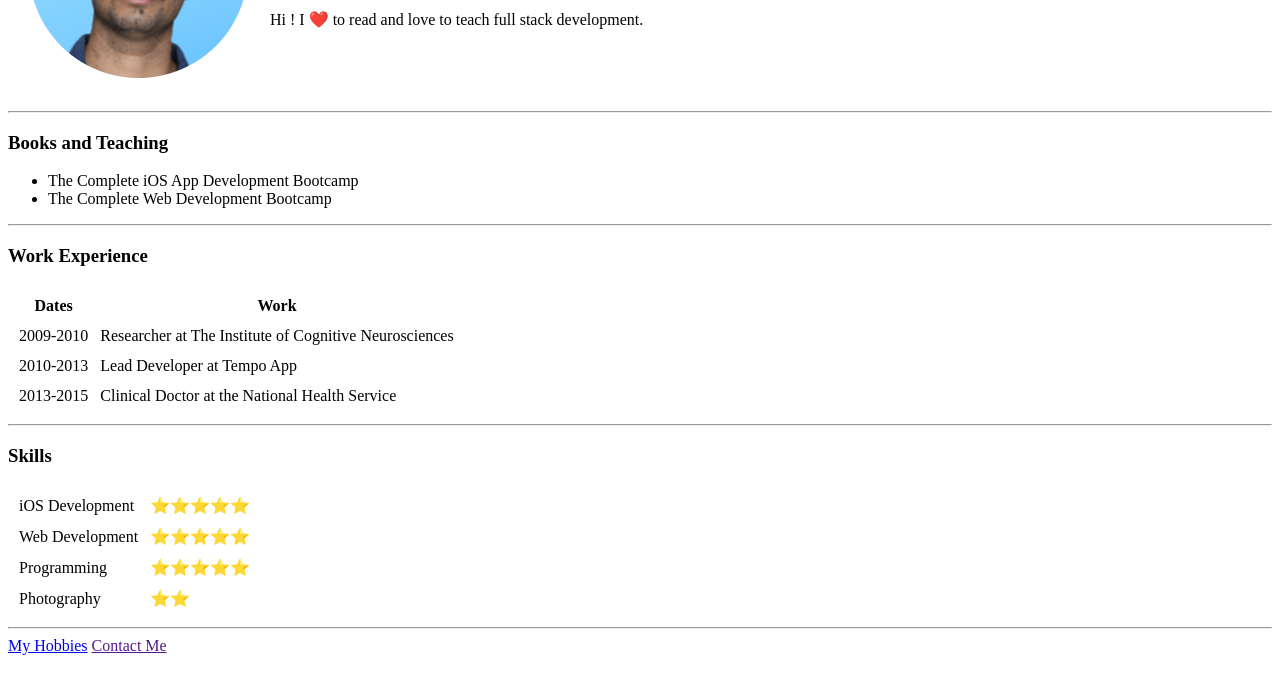
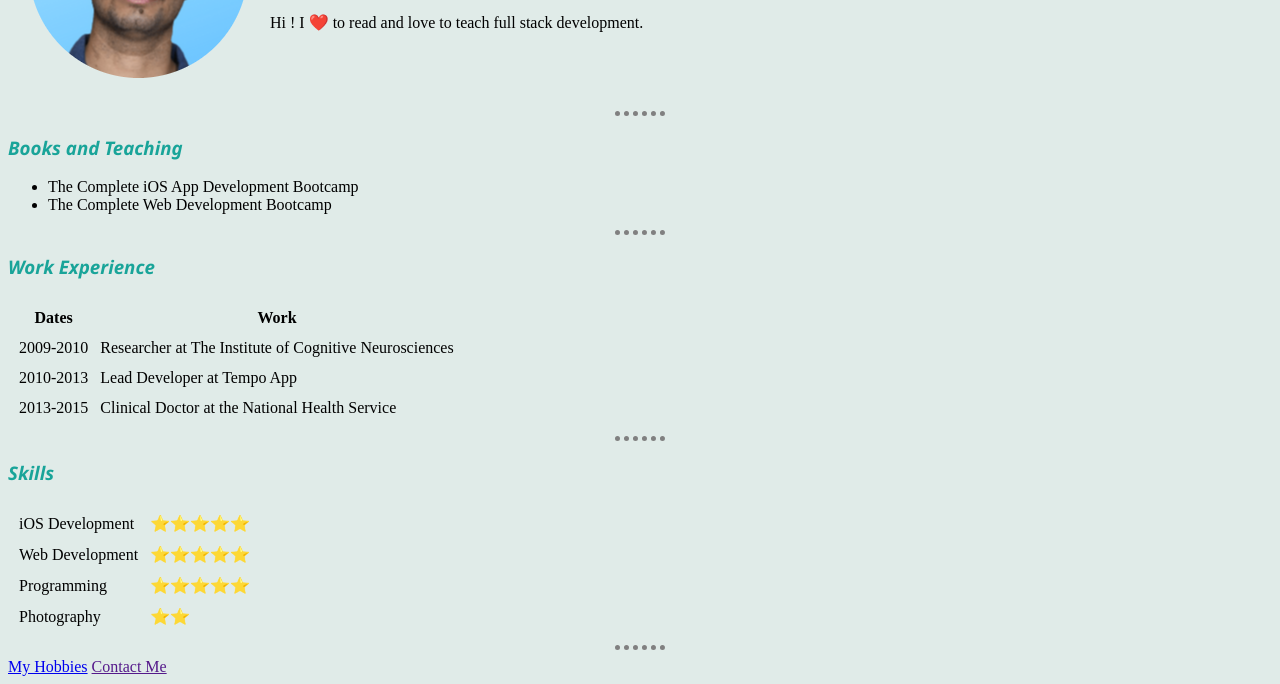
Before and after one commit to aadhar54/mypage, a plain HTML site: page index.html in a window 1280 px wide. Shown: the part 170-854 px from the top of the page. Before the commit the page ends 833 px from the top, so only its background shows below. Drawn offline with Linux system fonts and the light colour scheme.

Commit message:
css complete for personal website

```diff
--- /dev/null
+++ b/css/style.css
@@ -0,0 +1,17 @@
+body{
+    background-color: #e0ebe8;
+}
+
+h3, h2, h1{
+    color: #19a499;
+    font-style: italic;
+    font-family: 'Segoe UI', Tahoma, Geneva, Verdana, sans-serif;
+}
+
+hr{
+    width: 4%;
+    border-style: none;
+    border-top-style: dotted ;
+    border-color: grey;
+    border-width: 5px;
+}
--- a/index.html
+++ b/index.html
@@ -4,6 +4,7 @@
     <meta charset="UTF-8">
     <meta http-equiv="X-UA-Compatible" content="IE=edge">
     <meta name="viewport" content="width=device-width, initial-scale=1.0">
+    <link rel="stylesheet" href="./css/style.css">
     <title>Aadhar's Personal Website 🍕</title>
 </head>
 <body>
```
